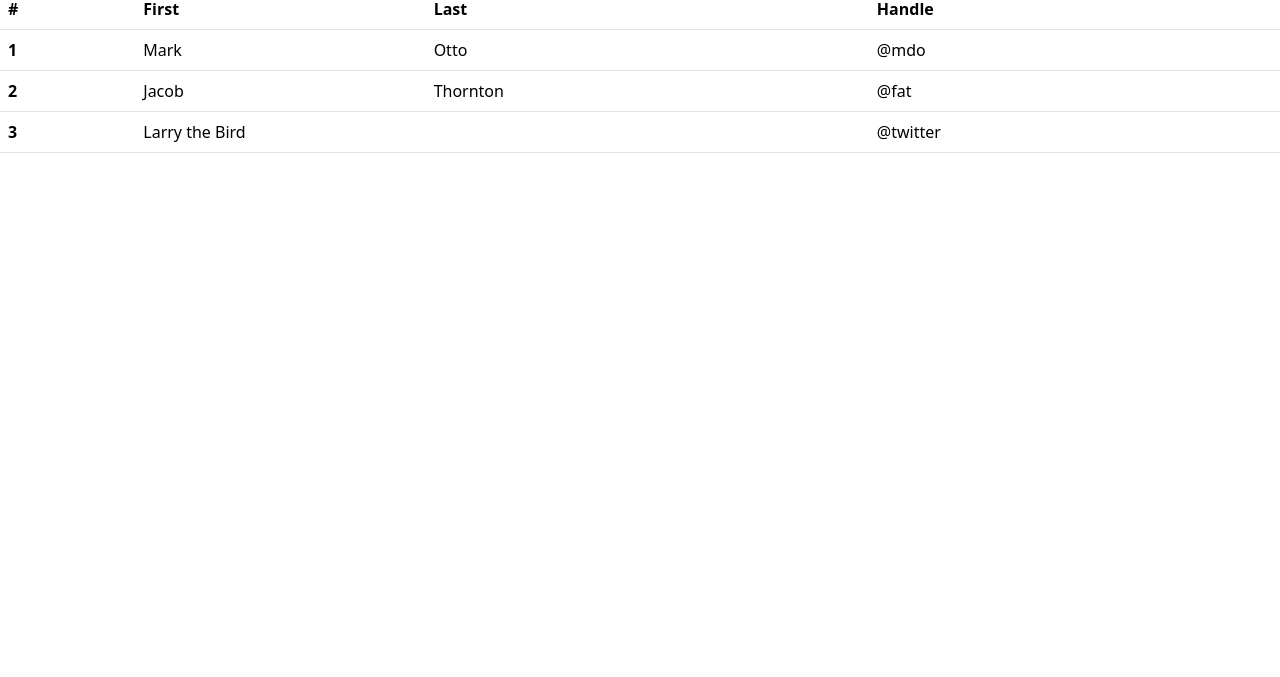
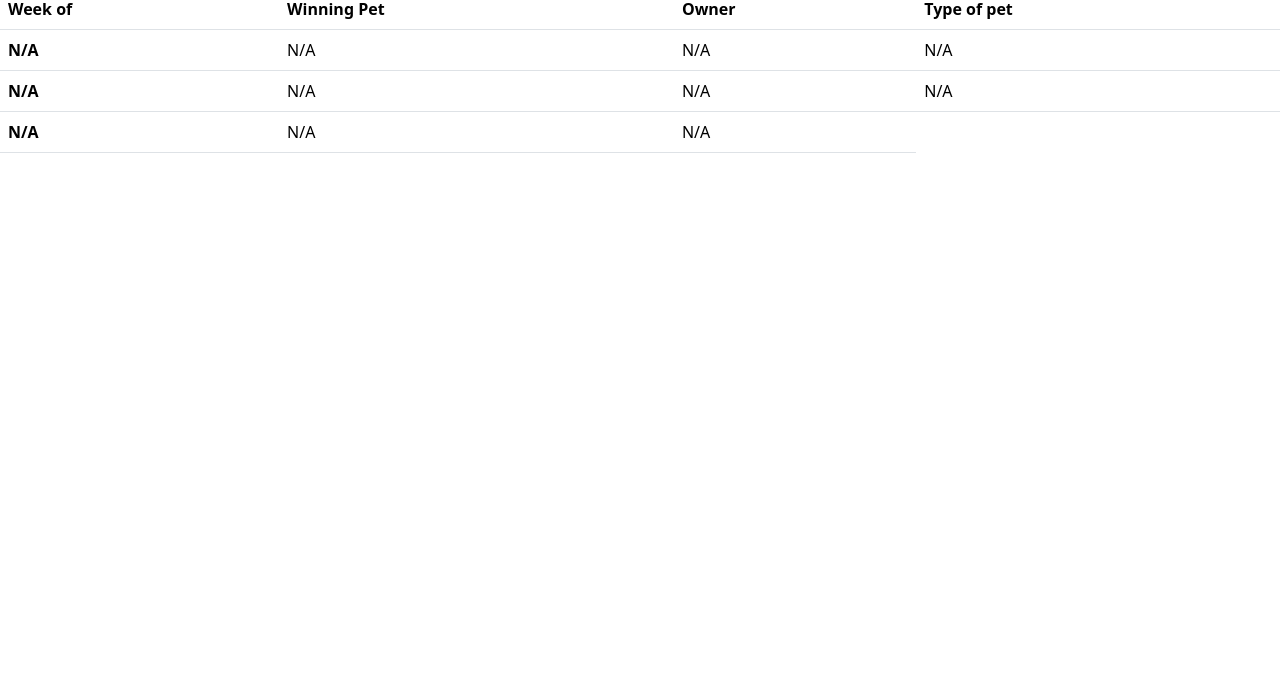
Before and after one commit to Merrywindl/week-3, a website: page table.html in a window 1280 px wide. Shown: the part 123-800 px from the top of the page. Drawn offline with nearby package versions, Linux system fonts and the light colour scheme.

Commit message:
week 3 complete added notes

```diff
--- a/table.html
+++ b/table.html
@@ -36,29 +36,29 @@
       <table class="table">
         <thead>
           <tr>
-            <th scope="col">#</th>
-            <th scope="col">First</th>
-            <th scope="col">Last</th>
-            <th scope="col">Handle</th>
+            <th scope="col">Week of</th>
+            <th scope="col">Winning Pet</th>
+            <th scope="col">Owner</th>
+            <th scope="col">Type of pet</th>
           </tr>
         </thead>
         <tbody>
           <tr>
-            <th scope="row">1</th>
-            <td>Mark</td>
-            <td>Otto</td>
-            <td>@mdo</td>
+            <th scope="row">N/A</th>
+            <td>N/A</td>
+            <td>N/A</td>
+            <td>N/A</td>
           </tr>
           <tr>
-            <th scope="row">2</th>
-            <td>Jacob</td>
-            <td>Thornton</td>
-            <td>@fat</td>
+            <th scope="row">N/A</th>
+            <td>N/A</td>
+            <td>N/A</td>
+            <td>N/A</td>
           </tr>
           <tr>
-            <th scope="row">3</th>
-            <td colspan="2">Larry the Bird</td>
-            <td>@twitter</td>
+            <th scope="row">N/A</th>
+            <td>N/A</td>
+            <td>N/A</td>
           </tr>
         </tbody>
       </table>
```
Also changed, not shown: form.html (+5 -2 lines), index.html (+7 -3 lines).
